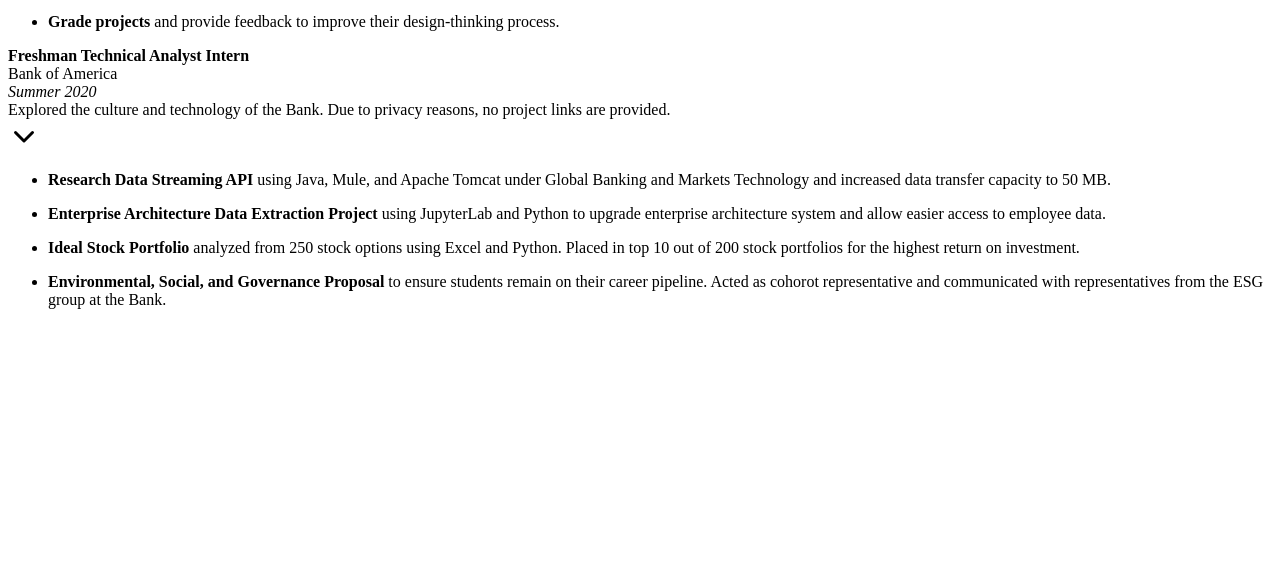
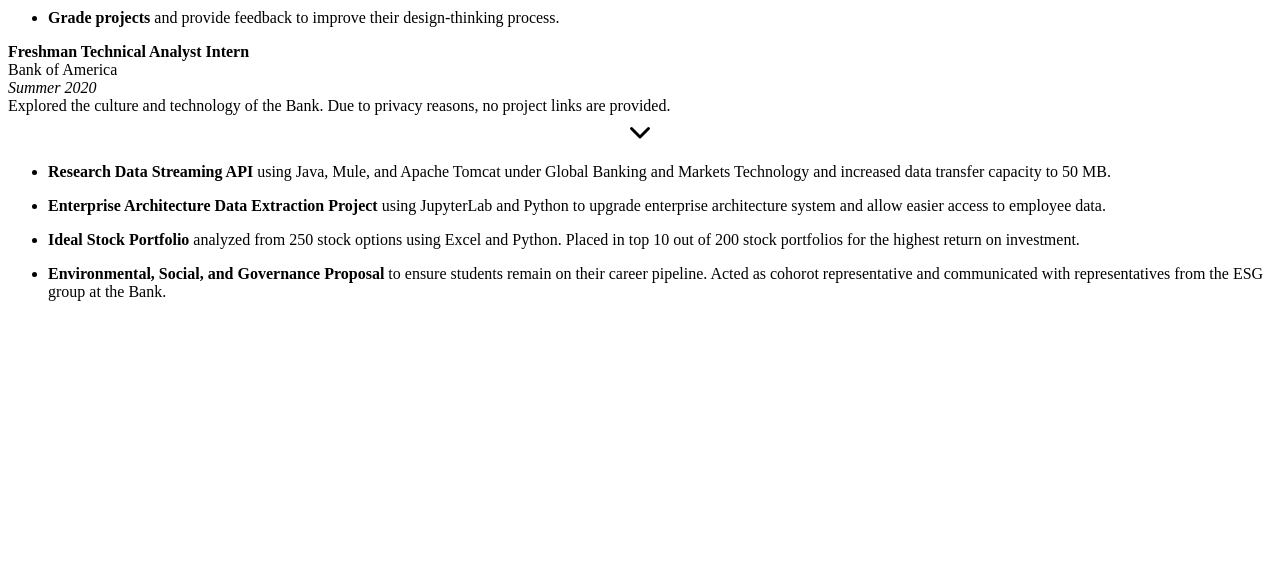
Before and after one commit to asaxena2019/gatsby-chill, a Gatsby site: page /experience in a window 1280 px wide. Shown: the part 212-800 px from the top of the page. Built offline with nearby package versions, Linux system fonts and the light colour scheme; Gatsby itself is replaced by a stand-in of ours.

Commit message:
changed tabs

```diff
--- a/src/pages/experience.js
+++ b/src/pages/experience.js
@@ -1,22 +1,22 @@
 import React from "react"
-import ExpData from "../../content/experience.yaml"
+import ExpData from '../../content/experience.yaml'
 import Accordion from 'react-bootstrap/Accordion'
 import Card from 'react-bootstrap/Card'
 
 const Experience = () => (
   <div>
     <h2>{ExpData.title}</h2>
-    <Accordion defaultActiveKey={0}>
+    <Accordion defaultActiveKey='1'>
       {ExpData.jobs.map((data, index) => {
-        return <Card style={{background: `#FFFFFF`}}>
-            <Accordion.Toggle as={Card.Header} eventKey={`content_item_${index}`}>
+        return <Card>
+          <Accordion.Toggle as={Card.Header} eventKey={`${index}`} style={{background: `#FFFFFF`}}>
             <b>{data.role}</b>
             <br></br>{data.company}
             <br></br><i>{data.date}</i>
             <br></br>{data.description}
-            <div><svg xmlns="http://www.w3.org/2000/svg" viewBox="0 0 16 16" width="32" height="32"><path fill-rule="evenodd" d="M12.78 6.22a.75.75 0 010 1.06l-4.25 4.25a.75.75 0 01-1.06 0L3.22 7.28a.75.75 0 011.06-1.06L8 9.94l3.72-3.72a.75.75 0 011.06 0z"></path></svg></div>
+            <div><svg style={{display: 'block', margin: 'auto'}} xmlns="http://www.w3.org/2000/svg" viewBox="0 0 16 16" width="32" height="32"><path fill-rule="evenodd" d="M12.78 6.22a.75.75 0 010 1.06l-4.25 4.25a.75.75 0 01-1.06 0L3.22 7.28a.75.75 0 011.06-1.06L8 9.94l3.72-3.72a.75.75 0 011.06 0z"></path></svg></div>
             </Accordion.Toggle>
-            <Accordion.Collapse eventKey={`content_item_${index}`}>
+            <Accordion.Collapse eventKey={`${index}`} style={{background: `#FFFFFF`}}>
             <Card.Body>
             <ul>
               {data.tasks.map((task, index) => {
@@ -28,8 +28,10 @@
             </Card.Body>
             </Accordion.Collapse>
           </Card>
+
       })}
       </Accordion>
+      <br></br>
   </div>
 )
 
```
